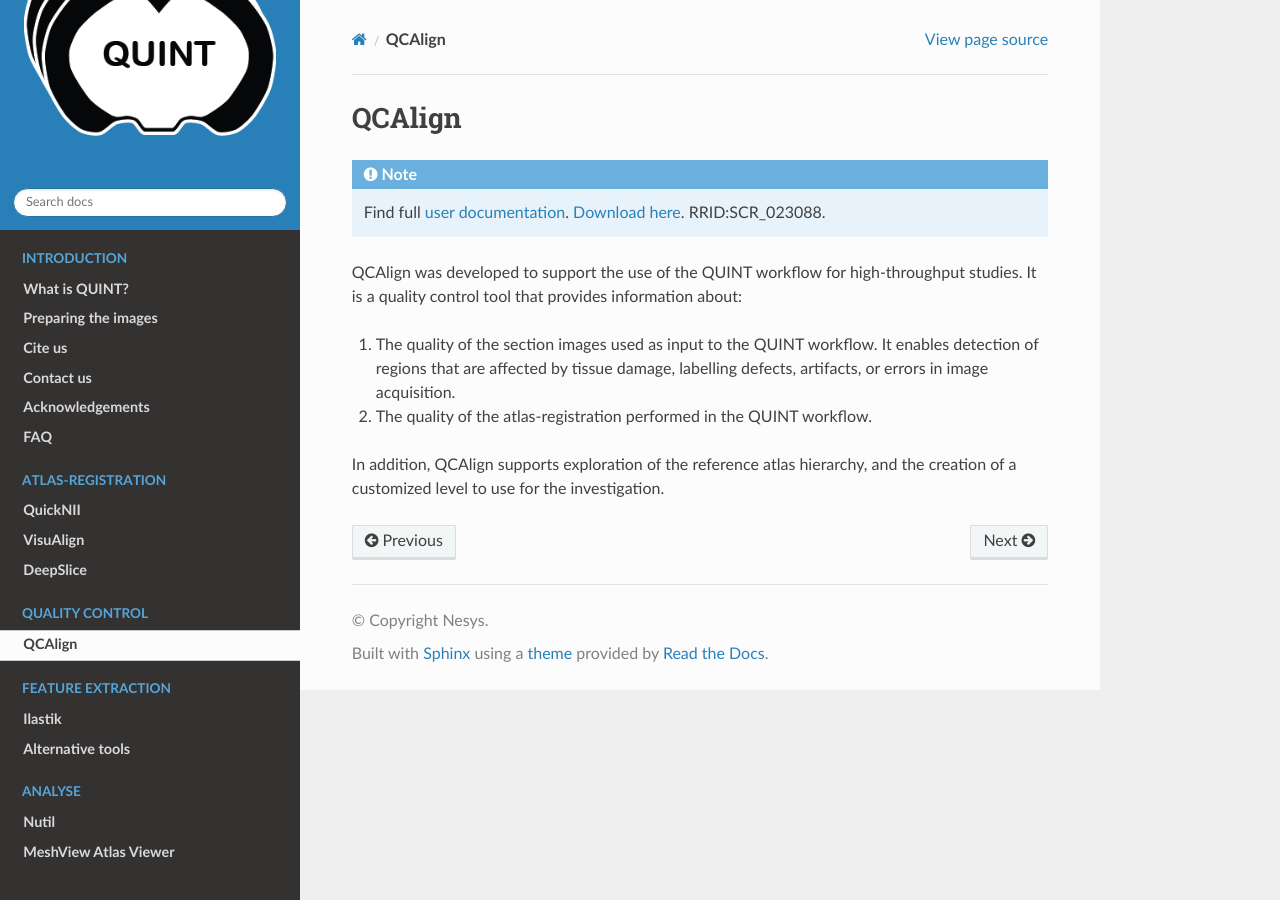
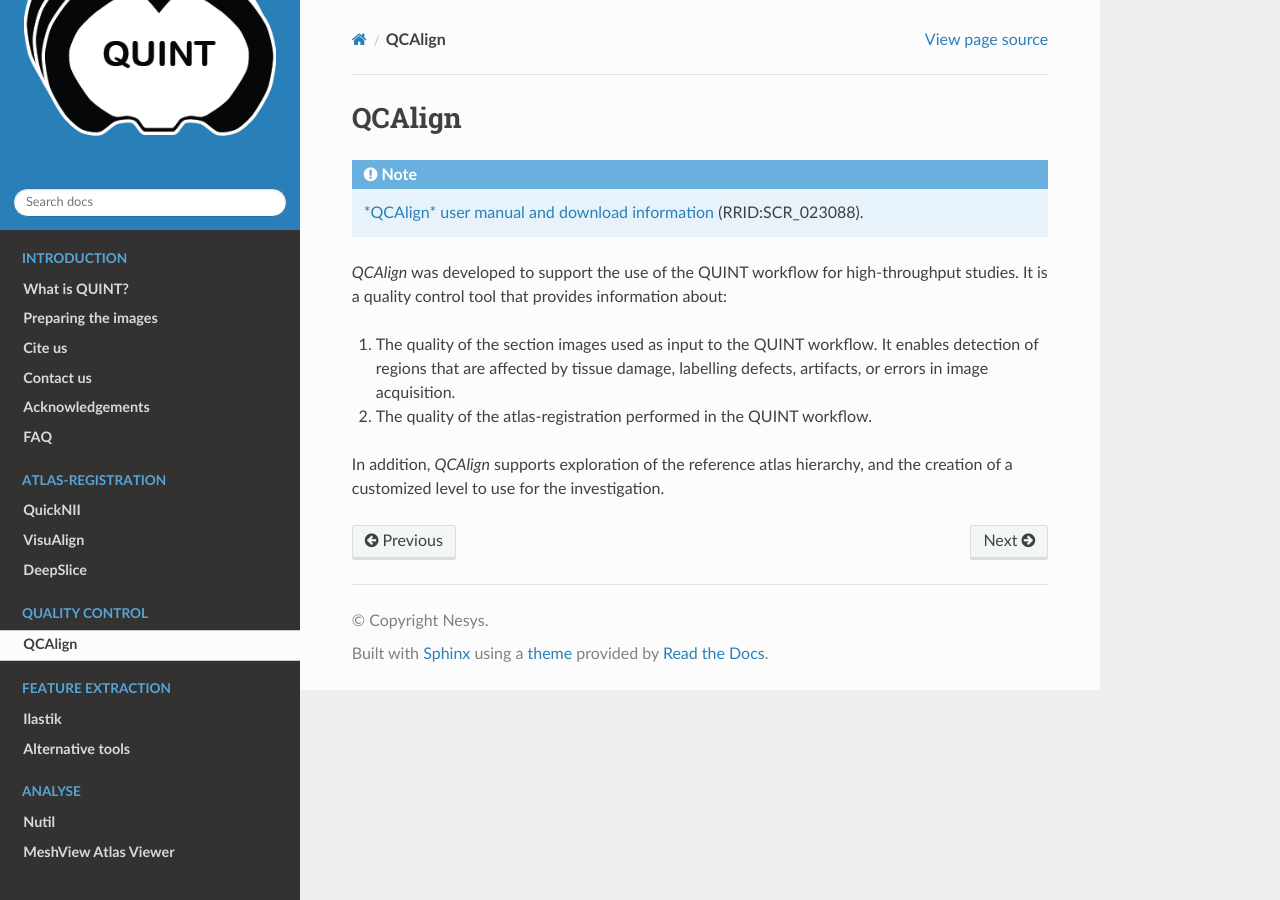
Before and after one commit to Neural-Systems-at-UIO/QUINT_workflow, a Sphinx documentation site: the page built from docs/QCAlign.rst, in a window 1280 px wide. Built offline with Sphinx 7.4.7 and the Read the Docs theme 3.1.0, drawn with Linux system fonts in a browser that asks for light colours.

Commit message:
Update QCAlign.rst

```diff
--- a/docs/QCAlign.rst
+++ b/docs/QCAlign.rst
@@ -2,13 +2,12 @@
 ------------
 
 .. note::
-   Find full `user documentation <https://qcalign.readthedocs.io/en/latest/>`_.
-   `Download here <https://www.nitrc.org/projects/qcalign>`_. RRID:SCR_023088.
+   `*QCAlign* user manual and download information <https://qcalign.readthedocs.io/en/latest/>`_ (RRID:SCR_023088).
 
-QCAlign was developed to support the use of the QUINT workflow for high-throughput studies. It is a quality control tool that provides information about:
+*QCAlign* was developed to support the use of the QUINT workflow for high-throughput studies. It is a quality control tool that provides information about:
 
 1. The quality of the section images used as input to the QUINT workflow. It enables detection of regions that are affected by tissue damage, labelling defects, artifacts, or errors in image acquisition.
 
 2. The quality of the atlas-registration performed in the QUINT workflow.
 
-In addition, QCAlign supports exploration of the reference atlas hierarchy, and the creation of a customized level to use for the investigation.
+In addition, *QCAlign* supports exploration of the reference atlas hierarchy, and the creation of a customized level to use for the investigation.
```
